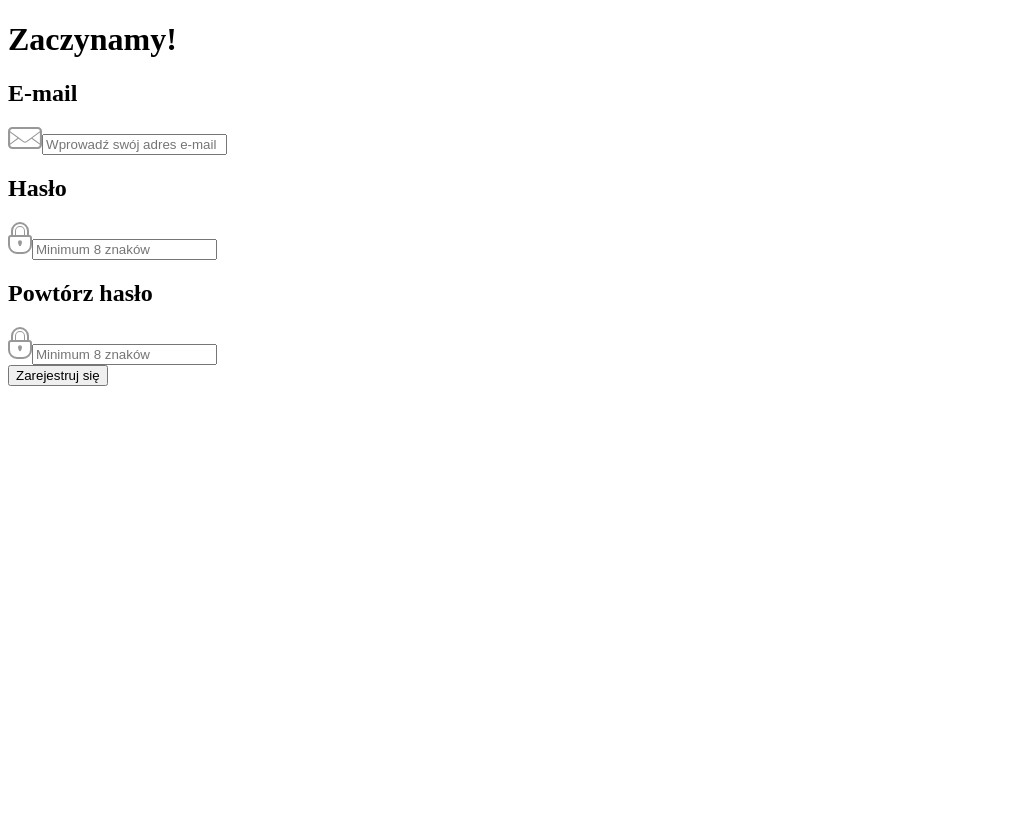
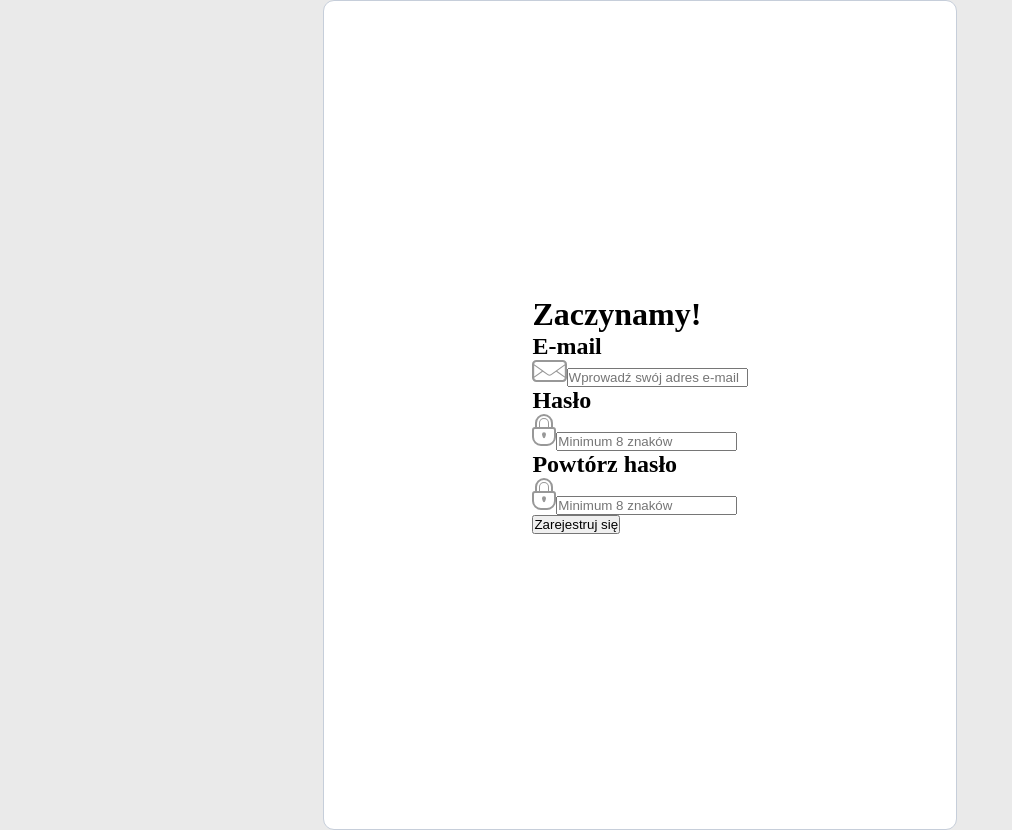
Before and after one commit to Klemciak/P1-register, a plain HTML site: page index.html in a window 1280 px wide. Shown: the whole page, without its empty margins (0-1012 px from the left). Before the commit the page ends 800 px from the top, so only its background shows below. Drawn offline with Linux system fonts and the light colour scheme.

Commit message:
css text center

```diff
--- /dev/null
+++ b/sass/_reset.scss
@@ -0,0 +1,5 @@
+* {
+    margin: 0;
+    padding: 0;
+    box-sizing: border-box;
+}
--- a/sass/main.scss
+++ b/sass/main.scss
@@ -0,0 +1,20 @@
+@import 'reset';
+
+body {
+    display: flex;
+    justify-content: center;
+    align-items: center;
+    min-height: 100vh;
+    background-color: #EAEAEA;
+
+    .wrap {
+        display: flex;
+        justify-content: center;
+        align-items: center;
+        height: 830px;
+        width: 634px;
+        background-color: #FFFFFF;
+        border: 0.5px solid #C6CEDA;
+        border-radius: 11px;
+    }
+}
```
Also changed, not shown: css/main.css, 1 other file.
